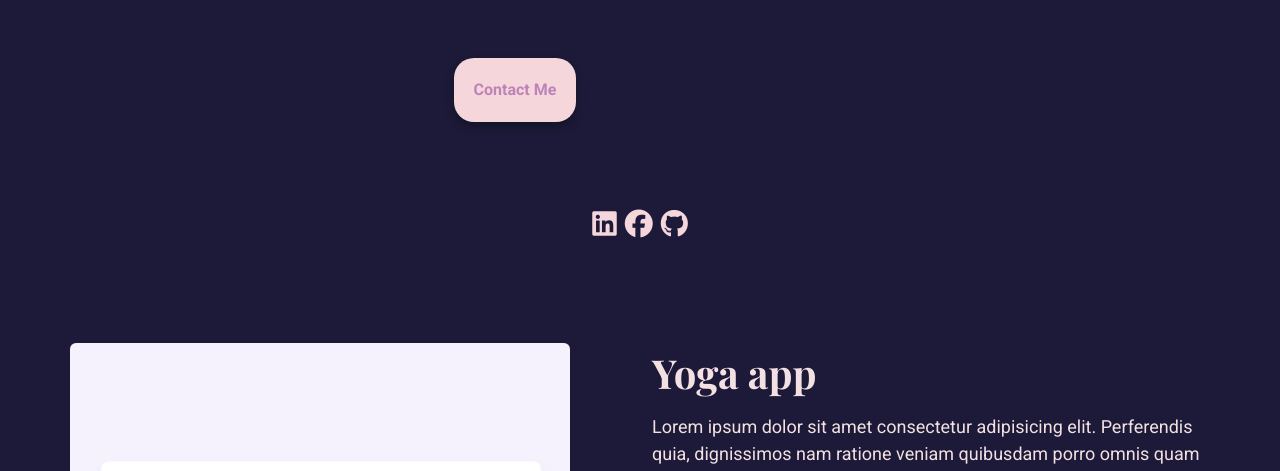
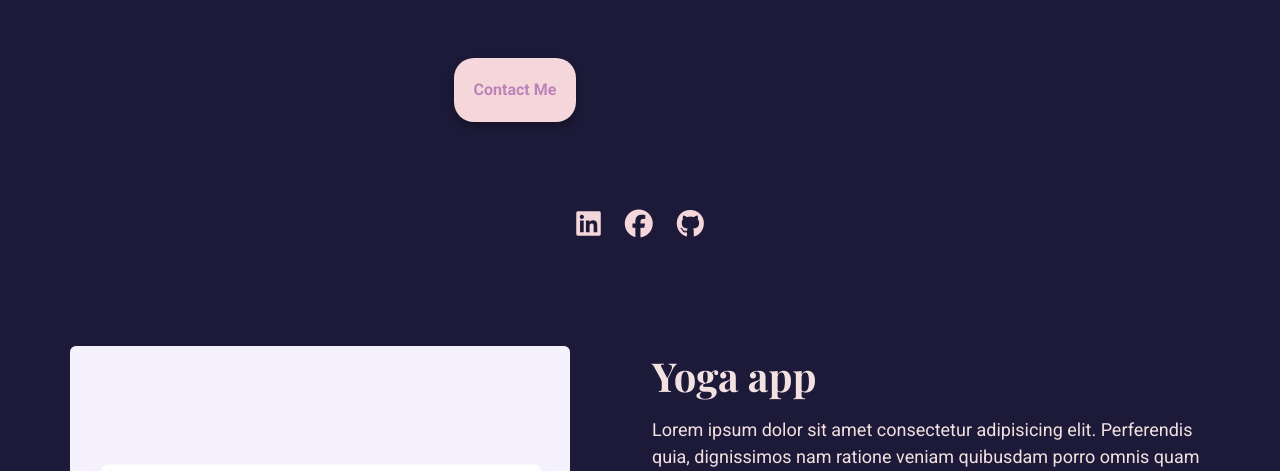
Before and after one commit to Win-PaSandar/portfolioProject, a plain HTML site: page index.html in a window 1280 px wide. Shown: the part 320-791 px from the top of the page. Drawn offline with nearby package versions, Linux system fonts and the light colour scheme.

Commit message:
Added social media link to index.html.

```diff
--- a/index.html
+++ b/index.html
@@ -112,19 +112,24 @@
     </div>
 
     <div class="media-icons d-flex justify-content-center mt-5">
-      <i
-        class="fa fa-linkedin-square me-2"
-        style="font-size: 28px; color: #f5d7db"
-      ></i>
-
-      <i
-        class="fa-brands fa-facebook me-2"
-        style="font-size: 28px; color: #f5d7db"
-      ></i>
-      <i
-        class="fa-brands fa-github"
-        style="font-size: 28px; color: #f5d7db"
-      ></i>
+      <a href="https://www.linkedin.com/in/win-pa-s-633836154" target="_blank"
+        ><i
+          class="fa fa-linkedin-square me-4"
+          style="font-size: 28px; color: #f5d7db"
+        ></i
+      ></a>
+      <a href="https://www.facebook.com/winpa.sandar" target="_blank"
+        ><i
+          class="fa-brands fa-facebook me-4"
+          style="font-size: 28px; color: #f5d7db"
+        ></i
+      ></a>
+      <a href="https://github.com/Win-PaSandar" target="_blank"
+        ><i
+          class="fa-brands fa-github"
+          style="font-size: 28px; color: #f5d7db"
+        ></i
+      ></a>
     </div>
 
     <div class="yoga-container">
```
